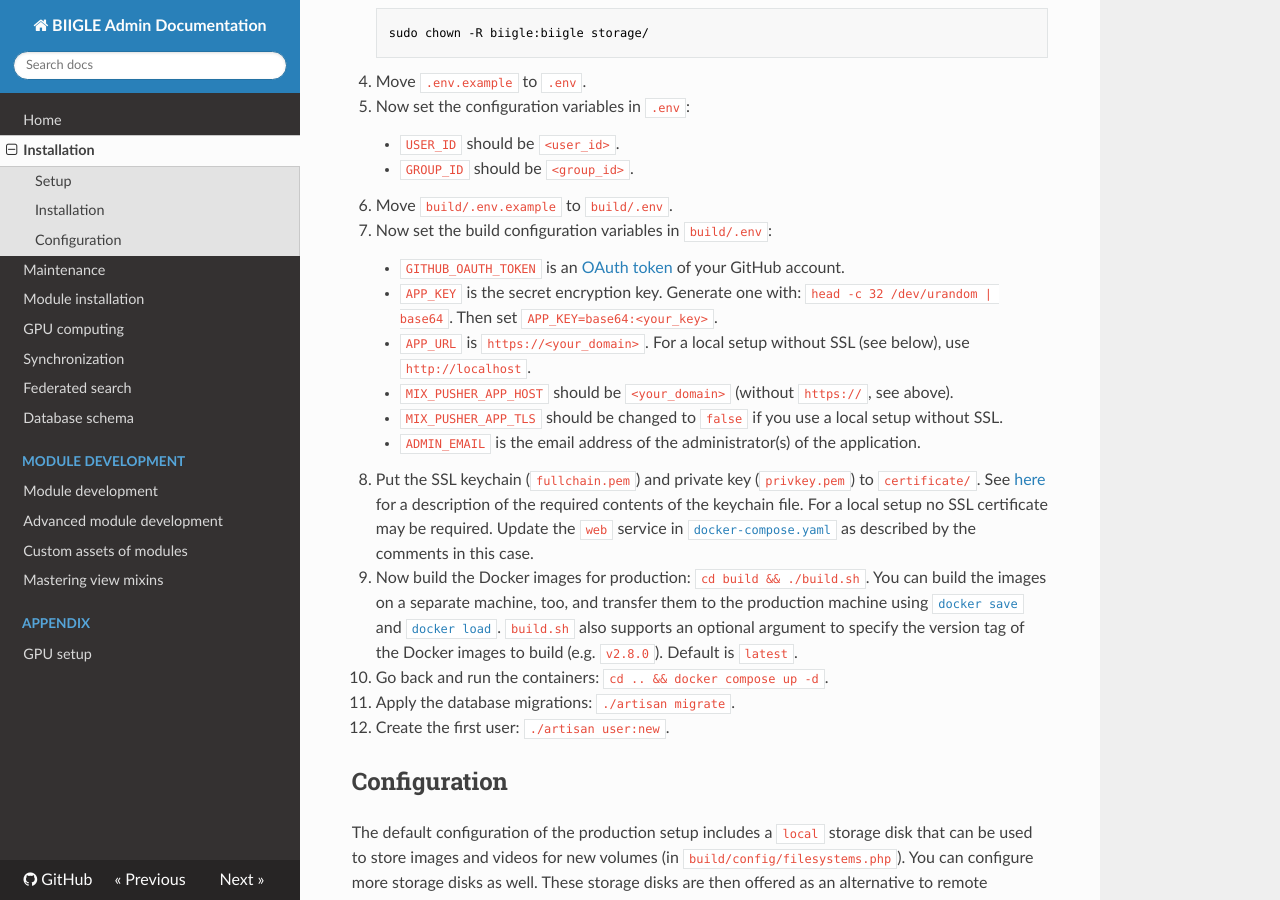
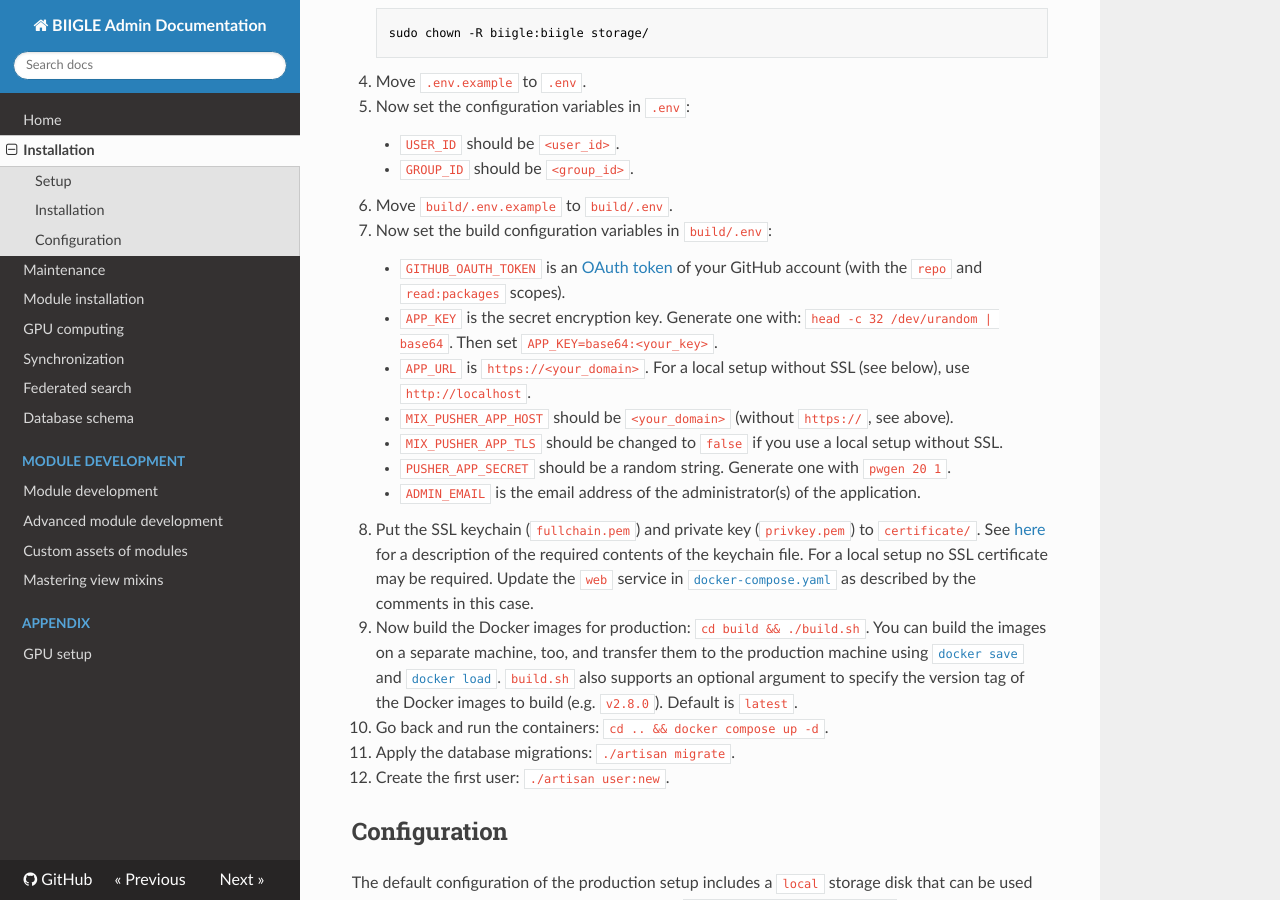
Before and after one commit to biigle/biigle, an MkDocs documentation site: the page built from docs/installation.md, in a window 1280 px wide and 900 px high, scrolled down 1030 px. Built offline with MkDocs 1.6.1, drawn with Linux system fonts in a browser that asks for light colours.

Commit message:
Fix npm command and installation instructions

```diff
--- a/docs/installation.md
+++ b/docs/installation.md
@@ -52,11 +52,12 @@ Perform these steps on the machine that should run BIIGLE.
 
 3. Now set the build configuration variables in `build/.env`:
 
-    - `GITHUB_OAUTH_TOKEN` is an [OAuth token](https://help.github.com/articles/creating-a-personal-access-token-for-the-command-line/) of your GitHub account.
+    - `GITHUB_OAUTH_TOKEN` is an [OAuth token](https://help.github.com/articles/creating-a-personal-access-token-for-the-command-line/) of your GitHub account (with the `repo` and `read:packages` scopes).
     - `APP_KEY` is the secret encryption key. Generate one with: `head -c 32 /dev/urandom | base64`. Then set `APP_KEY=base64:<your_key>`.
     - `APP_URL` is `https://<your_domain>`. For a local setup without SSL (see below), use `http://localhost`.
     - `MIX_PUSHER_APP_HOST` should be `<your_domain>` (without `https://`, see above).
     - `MIX_PUSHER_APP_TLS` should be changed to `false` if you use a local setup without SSL.
+    - `PUSHER_APP_SECRET` should be a random string. Generate one with `pwgen 20 1`.
     - `ADMIN_EMAIL` is the email address of the administrator(s) of the application.
 
 5. Put the SSL keychain (`fullchain.pem`) and private key (`privkey.pem`) to `certificate/`. See [here](http://nginx.org/en/docs/http/ngx_http_ssl_module.html#ssl_certificate) for a description of the required contents of the keychain file. For a local setup no SSL certificate may be required. Update the `web` service in [`docker-compose.yaml`](https://github.com/biigle/biigle/blob/master/docker-compose.yaml) as described by the comments in this case.
```
Also changed, not shown: 1 other file.
